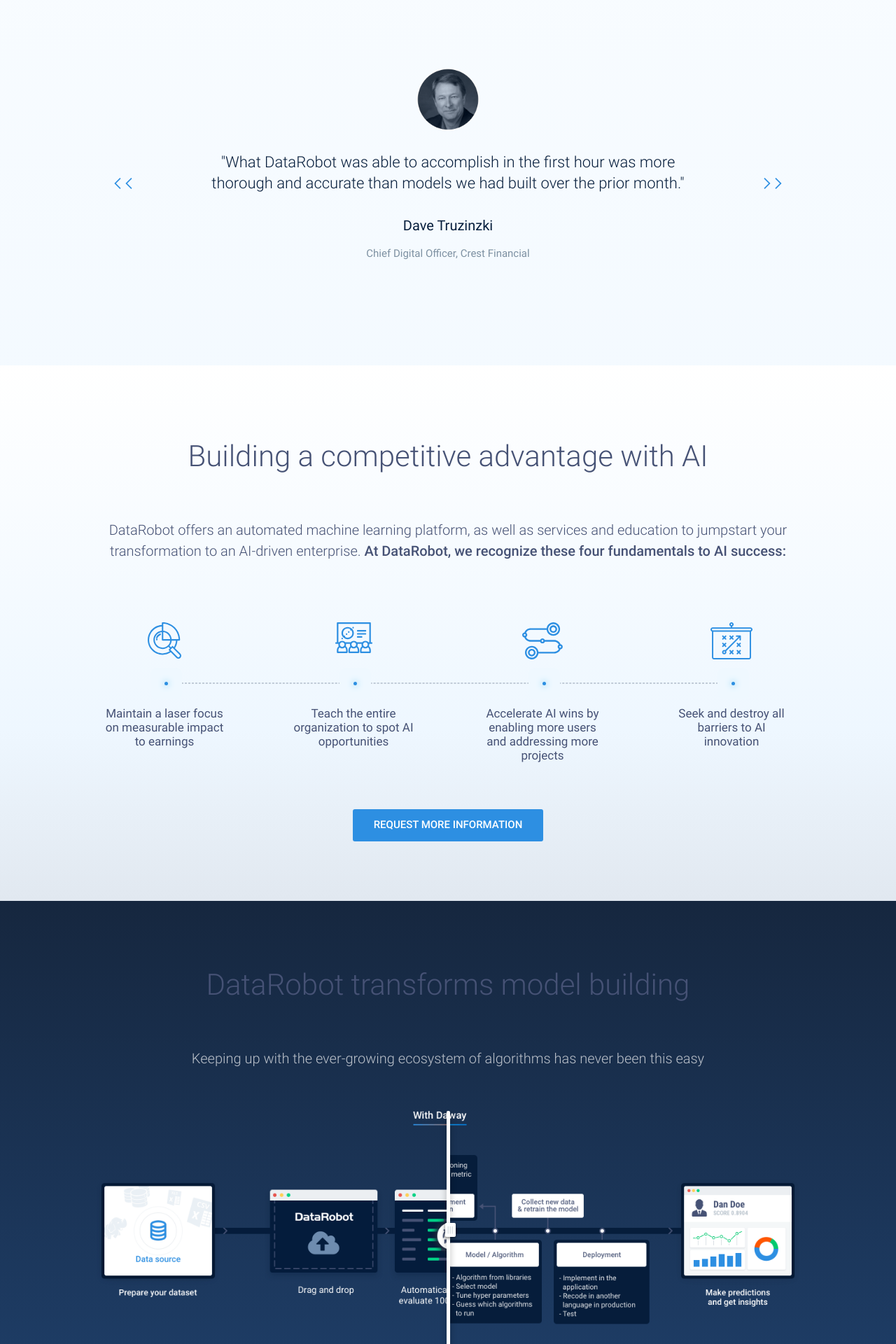
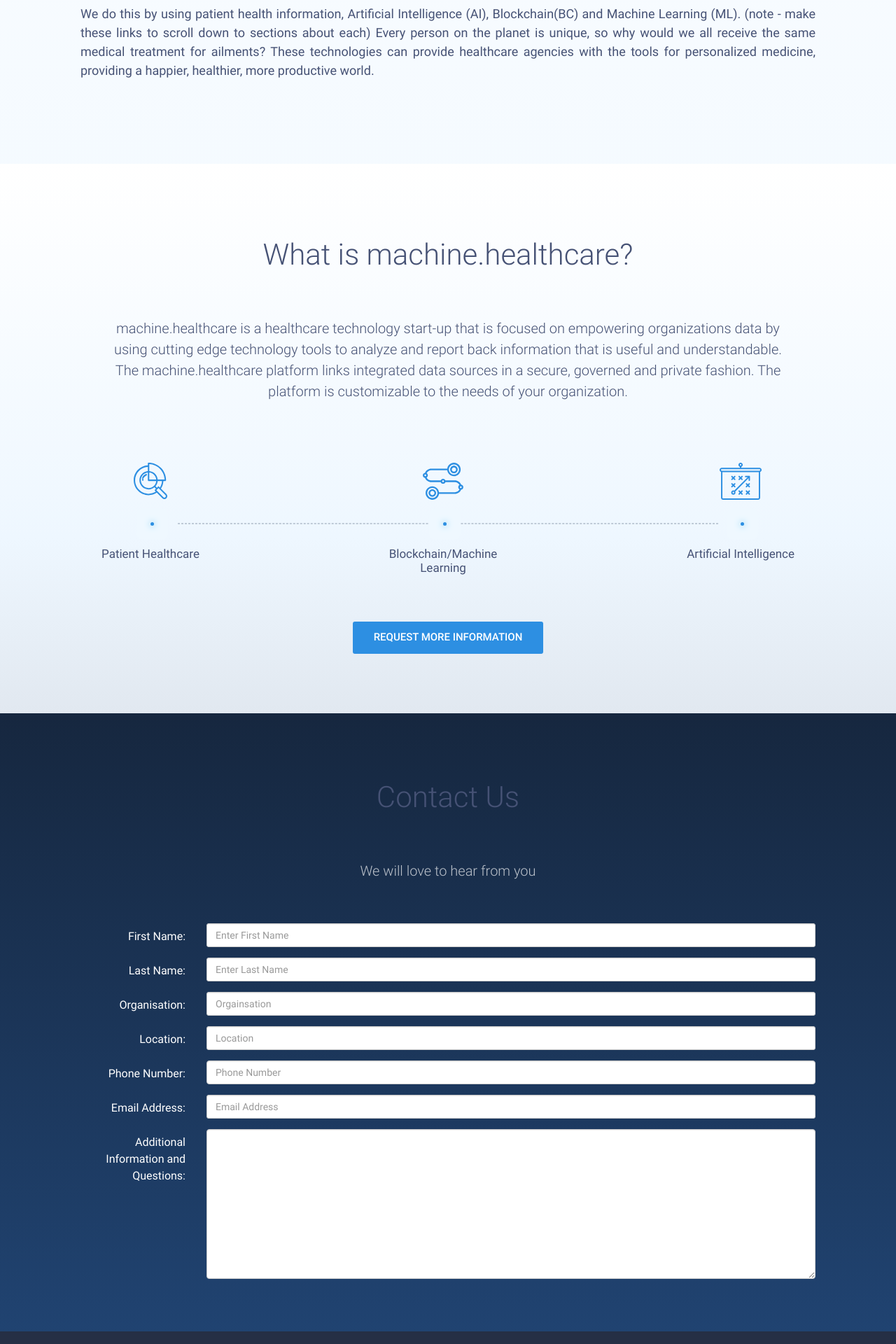
Before and after one commit to dozie9/abiola, a Django app: page / in a window 1280 px wide. Shown: the part 1639-3559 px from the top of the page at 70% size. Run offline with Django 3.2, Linux system fonts and the light colour scheme; some libraries are stand-ins or nearby versions.

Commit message:
Add More Info

```diff
--- a/templates/home/base.html
+++ b/templates/home/base.html
@@ -28,7 +28,7 @@
 						<div class="container">
 				<div id="logo">
 					<a href="#" title="machine.healthcare">
-						<img src="{% static 'images/NEW-MENTAL-HEALTH-LOGO.png' %}" alt="machine.healthcare">
+						<img src="{% static 'images/icons/back-logo.png' %}" style="width: 129px; height: 79px" alt="machine.healthcare">
 					</a>
 				</div>
 				<div class="menu-extra mobile">
@@ -84,59 +84,6 @@
 {% endblock %}
 <footer>
 	<div class="container">
-		<div class="site-map">
-			<div class="hamburger">
-				<span>Site map</span>
-				<button class="c-hamburger c-hamburger--htx">
-					<span>Site map</span>
-				</button>
-			</div>
-			<div class="btt">
-				<i class="icon-circle-up"></i>
-				<span>Back to top</span>
-			</div>
-			<div class="sitemap-columns clearfix">
-				<div class="column">
-					<span>Product</span>
-					<ul id="bottom-nav1" class="bottom-menu"><li id="menu-item-1718" class="menu-item menu-item-type-post_type menu-item-object-page menu-item-1718"><a href="#">Product</a></li>
-<li id="menu-item-1424" class="menu-item menu-item-type-post_type menu-item-object-page menu-item-1424"><a href="#">DataRobot Cloud</a></li>
-<li id="menu-item-1425" class="menu-item menu-item-type-post_type menu-item-object-page menu-item-1425"><a href="#">DataRobot Enterprise</a></li>
-<li id="menu-item-5039" class="menu-item menu-item-type-post_type menu-item-object-page menu-item-5039"><a href="#">Enterprise AI Acceleration Packages</a></li>
-</ul>				</div>
-				<div class="column">
-					<span>DataRobot is for...</span>
-					<ul id="bottom-nav2" class="bottom-menu"><li id="menu-item-5040" class="menu-item menu-item-type-post_type menu-item-object-page menu-item-5040"><a href="#">Banking</a></li>
-<li id="menu-item-5041" class="menu-item menu-item-type-post_type menu-item-object-page menu-item-5041"><a href="#">Fintech</a></li>
-<li id="menu-item-5042" class="menu-item menu-item-type-post_type menu-item-object-page menu-item-5042"><a href="#">Insurance</a></li>
-<li id="menu-item-5043" class="menu-item menu-item-type-post_type menu-item-object-page menu-item-5043"><a href="#">Healthcare</a></li>
-<li id="menu-item-5044" class="menu-item menu-item-type-post_type menu-item-object-page menu-item-5044"><a href="#">Public Sector</a></li>
-<li id="menu-item-5045" class="menu-item menu-item-type-post_type menu-item-object-page menu-item-5045"><a href="#">Use cases</a></li>
-</ul>				</div>
-				<div class="column">
-					<span>DataRobot Education</span>
-					<ul id="bottom-nav3" class="bottom-menu"><li id="menu-item-5046" class="menu-item menu-item-type-custom menu-item-object-custom menu-item-5046"><a href="#">Resources</a></li>
-<li id="menu-item-5048" class="menu-item menu-item-type-custom menu-item-object-custom menu-item-5048"><a href="#">Blog</a></li>
-<li id="menu-item-5049" class="menu-item menu-item-type-custom menu-item-object-custom menu-item-5049"><a href="#">Webinars</a></li>
-<li id="menu-item-1434" class="menu-item menu-item-type-post_type menu-item-object-page menu-item-1434"><a href="#">DataRobot University</a></li>
-</ul>				</div>
-				<div class="column">
-					<span>Company</span>
-					<ul id="bottom-nav4" class="bottom-menu"><li id="menu-item-1439" class="menu-item menu-item-type-post_type menu-item-object-page menu-item-1439"><a href="#">About us – DataRobot</a></li>
-<li id="menu-item-1441" class="menu-item menu-item-type-post_type menu-item-object-page menu-item-1441"><a href="#">Leadership team</a></li>
-<li id="menu-item-2550" class="menu-item menu-item-type-post_type menu-item-object-page menu-item-2550"><a href="#">Culture</a></li>
-<li id="menu-item-5050" class="menu-item menu-item-type-post_type menu-item-object-page menu-item-5050"><a href="#">Newsroom</a></li>
-<li id="menu-item-1548" class="menu-item menu-item-type-post_type menu-item-object-page menu-item-1548"><a href="#">Careers</a></li>
-<li id="menu-item-1707" class="menu-item menu-item-type-custom menu-item-object-custom menu-item-1707"><a href="http://support.datarobot.com/">Support Portal</a></li>
-</ul>				</div>
-			</div>
-			<div class="search-bar search_widget footer-top">
-				<form role="search" method="get" class="search-form form-inline" action="#">
-    <label for="s">
-        <i class="icon-magnify"></i>
-        <input type="search" class="text transition" value="" name="s" placeholder="Search">
-    </label>
-</form>			</div>
-		</div>
 
 		<div class="bottom-text">
 			<div class="social-networks">
--- a/templates/home/home.html
+++ b/templates/home/home.html
@@ -71,39 +71,19 @@ machine.healthcare can help your organization unleash the power of and utilize t
     <div class="news-quotes">
 	    		                <div class="news">
                 <div class="container">
-                    <h2>DataRobot in the news</h2>
+                    <h2>What is machine.healthcare?</h2>
                     <div class="item-wrap">
-                        <div class="grid-3">
-						                                    <div class="item">
-								    <img width="512" height="300" src="{% static 'images/Ibj46-DX-512x300.jpg' %}" class="attachment-post-thumbnail size-post-thumbnail wp-post-image" alt="">                                    <h4>ZDNet: How Machine Learning is Helping Virgin Boost Its Frequent Flyer Business</h4>
-                                    <div class="date">Nov 21, 2017</div>
-                                    <a href="http://www.zdnet.com/article/how-machine-learning-is-helping-virgin-boost-its-frequent-flyer-business/" class="sm-filled-blue button">
-                                        <span>Read</span><i class="icon-chevron-right"></i>
-                                    </a>
-                                </div>
-							                                    <div class="item">
-								    <img width="600" height="300" src="{% static 'images/Untitled-design-2-1-600x300.jpg' %}" class="attachment-post-thumbnail size-post-thumbnail wp-post-image" alt="">                                    <h4>The Copernican Artificial Intelligence Revolution: The Citizen Data Scientist</h4>
-                                    <div class="date">Jan 04, 2018</div>
-                                    <a href="#" class="sm-filled-blue button">
-                                        <span>Read</span><i class="icon-chevron-right"></i>
-                                    </a>
-                                </div>
-							                                    <div class="item">
-								    <img width="300" height="104" src="{% static 'images/download-7.png' %}" class="attachment-post-thumbnail size-post-thumbnail wp-post-image" alt="">                                    <h4>bizEdge: Peer-to-peer lending company Harmoney picks DataRobot for credit risk assessment AI</h4>
-                                    <div class="date">Jan 31, 2018</div>
-                                    <a href="#" class="sm-filled-blue button">
-                                        <span>Read</span><i class="icon-chevron-right"></i>
-                                    </a>
-                                </div>
-							                            </div>
-                    </div>
-                    <div class="link-wrap">
-                        <a href="#">
-						    View all news                        </a>
+                            <h4 class="text-justify">machine.healthcare is a healthcare technology start-up that is focused on empowering organizations data by using cutting edge technology tools to analyze and report back information that is useful and understandable. The machine.healthcare platform links integrated data sources in a secure, governed and private fashion. The platform is customizable to the needs of your organization.
+                                Here is our simple equation for the future of healthcare analytics:
+                            </h4>
+                            <img style="padding: 20px" src="{% static 'images/healthcare1.jpg' %}">
+                            <h4 class="text-justify">
+                                We do this by using patient health information, Artificial Intelligence (AI), Blockchain(BC) and Machine Learning (ML). (note - make these links to scroll down to sections about each)  Every person on the planet is unique, so why would we all receive the same medical treatment for ailments? These technologies can provide healthcare agencies with the tools for personalized medicine, providing a happier, healthier, more productive world.
+                            </h4>
                     </div>
                 </div>
             </div>
-
+<!--
 	                <div class="quotes">
                 <div class="container">
 				                            <div class="q-slider">
@@ -210,39 +190,33 @@ machine.healthcare can help your organization unleash the power of and utilize t
                             </div>
                         </div>
 				                    </div>
-            </div>
+            </div> -->
 	        </div>
 
 	    <div class="service-info">
         <div class="container thin">
-            <h2>Building a competitive advantage with AI</h2>
+            <h2>What is machine.healthcare?</h2>
 			                <div class="text-block">
-					<p>DataRobot offers an automated machine learning platform, as well as services and education to jumpstart your transformation to an AI-driven enterprise. <b>At DataRobot, we recognize these four fundamentals to AI success:</b></p>
-                </div>
+					<p>machine.healthcare is a healthcare technology start-up that is focused on empowering organizations data by using cutting edge technology tools to analyze and report back information that is useful and understandable. The machine.healthcare platform links integrated data sources in a secure, governed and private fashion. The platform is customizable to the needs of your organization.
+                            </p></div>
 						                <div class="flow-block">
 					                        <div class="flow-item">
                             <div class="img-holder">
                                 <img src="{% static 'images/si-use-cases.svg' %}">
                             </div>
-                            <p>Maintain a laser focus on measurable impact to earnings</p>
-                        </div>
-					                        <div class="flow-item">
-                            <div class="img-holder">
-                                <img src="{% static 'images/si-enable.svg' %}">
-                            </div>
-                            <p>Teach the entire organization to spot AI opportunities</p>
+                            <p>Patient Healthcare</p>
                         </div>
 					                        <div class="flow-item">
                             <div class="img-holder">
                                 <img src="{% static 'images/si-execution.svg' %}">
                             </div>
-                            <p>Accelerate AI wins by enabling more users and addressing more projects</p>
+                            <p>Blockchain/Machine Learning</p>
                         </div>
 					                        <div class="flow-item">
                             <div class="img-holder">
                                 <img src="{% static 'images/si-data-science.svg' %}">
                             </div>
-                            <p>Seek and destroy all barriers to AI innovation</p>
+                            <p>Artificial Intelligence</p>
                         </div>
 					                </div>
 						        </div>
@@ -252,41 +226,58 @@ machine.healthcare can help your organization unleash the power of and utilize t
         </div>
     </div>
 
+
+
 	<div class="mbp">
-    <div class="container">
-        <h2>DataRobot transforms model building</h2>
-        <p>Keeping up with the ever-growing ecosystem of algorithms has never been this easy</p>
-        <div class="ba-slider" id="ba-slider">
-            <div class="new-way resize" style="width: 50%; transition: all 0.8s ease;">
-                <img src="{% static 'images/New-way-scheme-min.png' %}" alt="With DataRobot" style="width: 1050px;">
+    <div class="container" style="color: white">
+        <h2>Contact Us</h2>
+        <p>We will love to hear from you</p>
+        <form class="form-horizontal">
+            <div class="form-group">
+                <label for="firstname" class="col-sm-2 control-label">First Name:</label>
+                <div class="col-sm-10">
+                    <input type="text" class="form-control" id="firstname" placeholder="Enter First Name">
+                    </div>
             </div>
-            <div class="old-way resize2" style="width: 50%; transition: all 0.8s ease;">
-                <img src="{% static 'images/Old-way-scheme-min.png' %}" alt="Old way" style="width: 1050px;">
+            <div class="form-group">
+                <label for="lastname" class="col-sm-2 control-label">Last Name:</label>
+                <div class="col-sm-10">
+                    <input type="text" class="form-control" id="lastname" placeholder="Enter Last Name">
+                </div>
             </div>
-            <span class="handle" style="left: 50%; transition: all 0.8s ease;"></span>
-        </div>
-        <div class="ba-mobile">
-            <ul class="tab">
-                <li>
-                    <a href="#" class="tablinks new active">With DataRobot</a>
-                </li>
-                <li>
-                    <a href="#" class="tablinks old">Old way</a>
-                </li>
-            </ul>
-            <div id="gif" class="gif">
-                <img class="gif-img" src="./Automated Machine Learning for Predictive Modeling _ DataRobot_files/swipe.gif">
+            <div class="form-group">
+                <label for="lastname" class="col-sm-2 control-label">Organisation:</label>
+                <div class="col-sm-10">
+                    <input type="text" class="form-control" id="lastname" placeholder="Orgainsation">
+                </div>
             </div>
-            <div id="tab1" class="tabcontent" style="display: block">
-                <img src="{% static 'images/new-way-mobile-min.png' %}">
+            <div class="form-group">
+                <label for="lastname" class="col-sm-2 control-label">Location:</label>
+                <div class="col-sm-10">
+                    <input type="text" class="form-control" id="lastname" placeholder="Location">
+                </div>
             </div>
-            <div id="tab2" class="tabcontent" style="display: none">
-                <img src="{% static 'images/old-way-mobile-min.png' %}">
+            <div class="form-group">
+                <label for="lastname" class="col-sm-2 control-label">Phone Number:</label>
+                <div class="col-sm-10">
+                    <input type="number" class="form-control" id="lastname" placeholder="Phone Number">
+                </div>
             </div>
-        </div>
-        <div class="contact-b">
-            <a href="#" class="bg-filled-white button">Request a demo</a>
-        </div>
+            <div class="form-group">
+                <label for="lastname" class="col-sm-2 control-label">Email Address:</label>
+                <div class="col-sm-10">
+                    <input type="email" class="form-control" id="lastname" placeholder="Email Address">
+                </div>
+            </div>
+            <div class="form-group">
+                <label for="lastname" class="col-sm-2 control-label">Additional Information and Questions:</label>
+                <div class="col-sm-10">
+                    <textarea type="text" rows="10" class="form-control" id="lastname">
+
+                    </textarea>
+                </div>
+            </div>
+        </form>
     </div>
     <script type="text/javascript">
 
```
Also changed, not shown: static/images/icons/back-logo.png (added), static/images/icons/mhealth.png (added).
